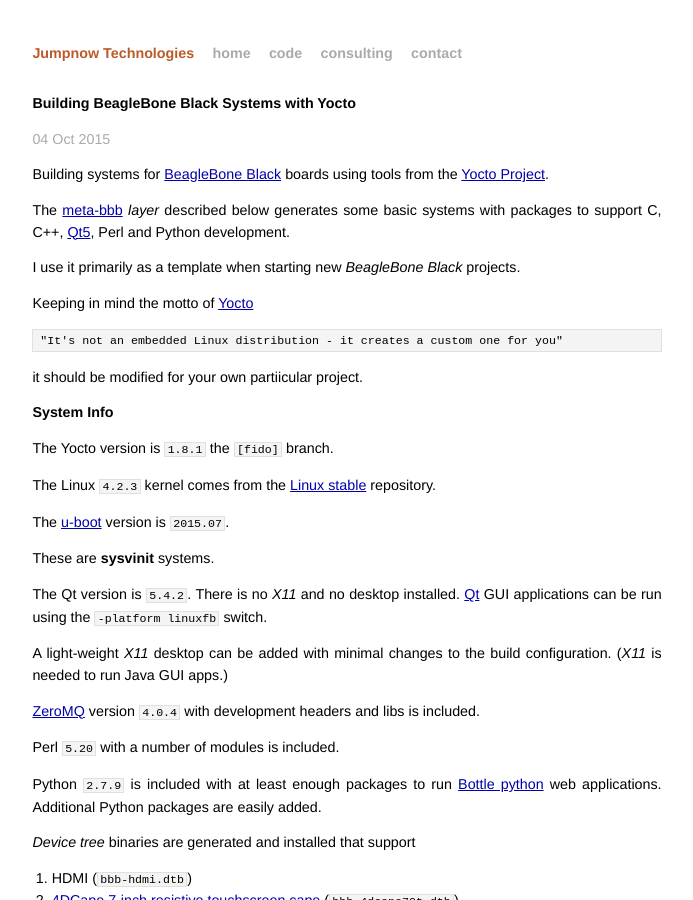
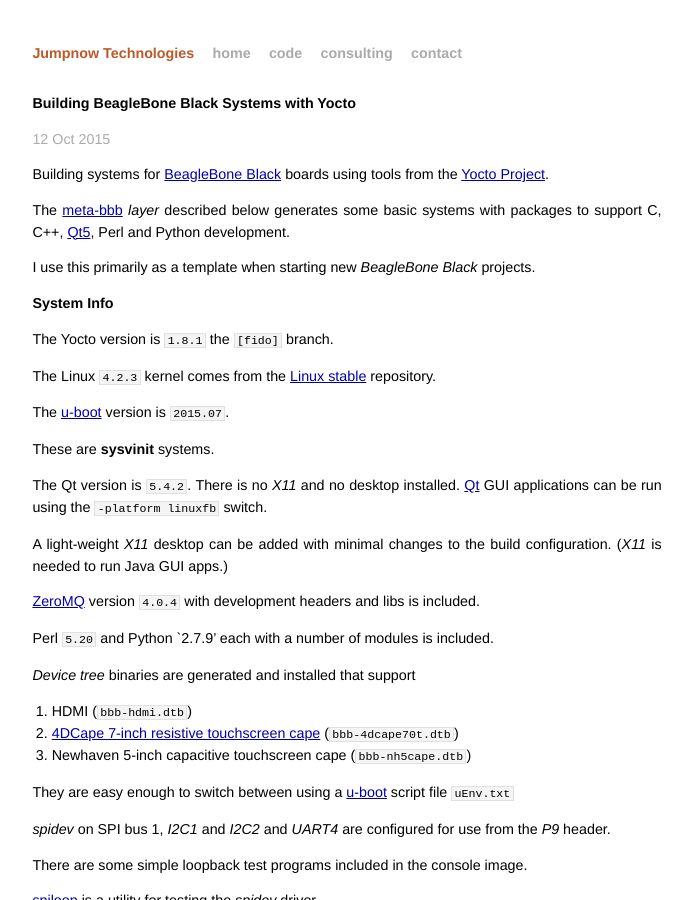
Before and after one commit to jumpnow/jumpnowtek-site, a Jekyll site: the page built from _posts/2015-06-08-BeagleBone-Systems-with-Yocto.md, in a window 1280 px wide and 900 px high. Shown: the whole window, without its empty margins (293-986 px from the left). Built offline with Jekyll 4.4.1, drawn with Linux system fonts in a browser that asks for light colours.

Commit message:
Update python notes for bbb doc

```diff
--- a/_posts/2015-06-08-BeagleBone-Systems-with-Yocto.md
+++ b/_posts/2015-06-08-BeagleBone-Systems-with-Yocto.md
@@ -2,7 +2,7 @@
 layout: post
 title: Building BeagleBone Black Systems with Yocto
 description: "Building customized systems for the BeagleBone Black using tools from the Yocto Project"
-date: 2015-10-04 11:15:00
+date: 2015-10-12 17:15:00
 categories: beaglebone
 tags: [linux, beaglebone, yocto]
 ---
@@ -11,13 +11,8 @@
 
 The [meta-bbb][meta-bbb] *layer* described below generates some basic systems with packages to support C, C++, [Qt5][qt], Perl and Python development.
 
-I use it primarily as a template when starting new *BeagleBone Black* projects.
+I use this primarily as a template when starting new *BeagleBone Black* projects.
 
-Keeping in mind the motto of [Yocto][yocto]
-
-    "It's not an embedded Linux distribution - it creates a custom one for you"
-
-it should be modified for your own partiicular project.
 
 ### System Info
 
@@ -35,9 +30,7 @@
 
 [ZeroMQ][zeromq] version `4.0.4` with development headers and libs is included.
 
-Perl `5.20` with a number of modules is included.
-
-Python `2.7.9` is included with at least enough packages to run [Bottle python][bottle-python] web applications. Additional Python packages are easily added.
+Perl `5.20` and Python `2.7.9' each with a number of modules is included.
 
 *Device tree* binaries are generated and installed that support
 
@@ -609,7 +602,6 @@
 [spiloop]: https://github.com/scottellis/spiloop
 [serialecho]: https://github.com/scottellis/serialecho
 [bbb-kernel]: http://www.jumpnowtek.com/beaglebone/Working-on-the-BeagleBone-kernel.html
-[bottle-python]: http://bottlepy.org/docs/dev/index.html
 [lsblk]: http://linux.die.net/man/8/lsblk
 [opkg-repo]: http://www.jumpnowtek.com/yocto/Using-your-build-workstation-as-a-remote-package-repository.html
 [bbb-uboot]: http://www.jumpnowtek.com/beaglebone/Beaglebone-Black-U-Boot-Notes.html
```
